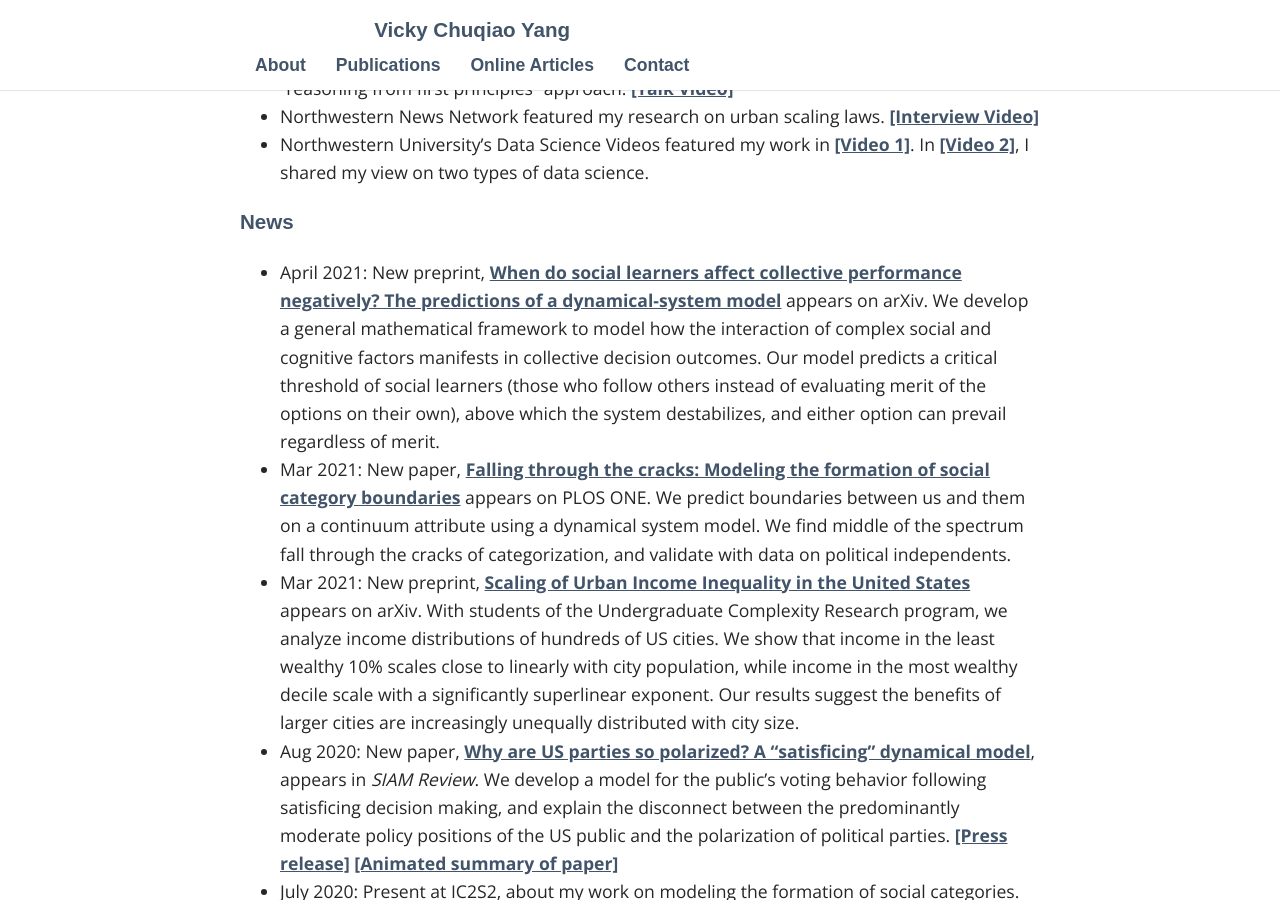
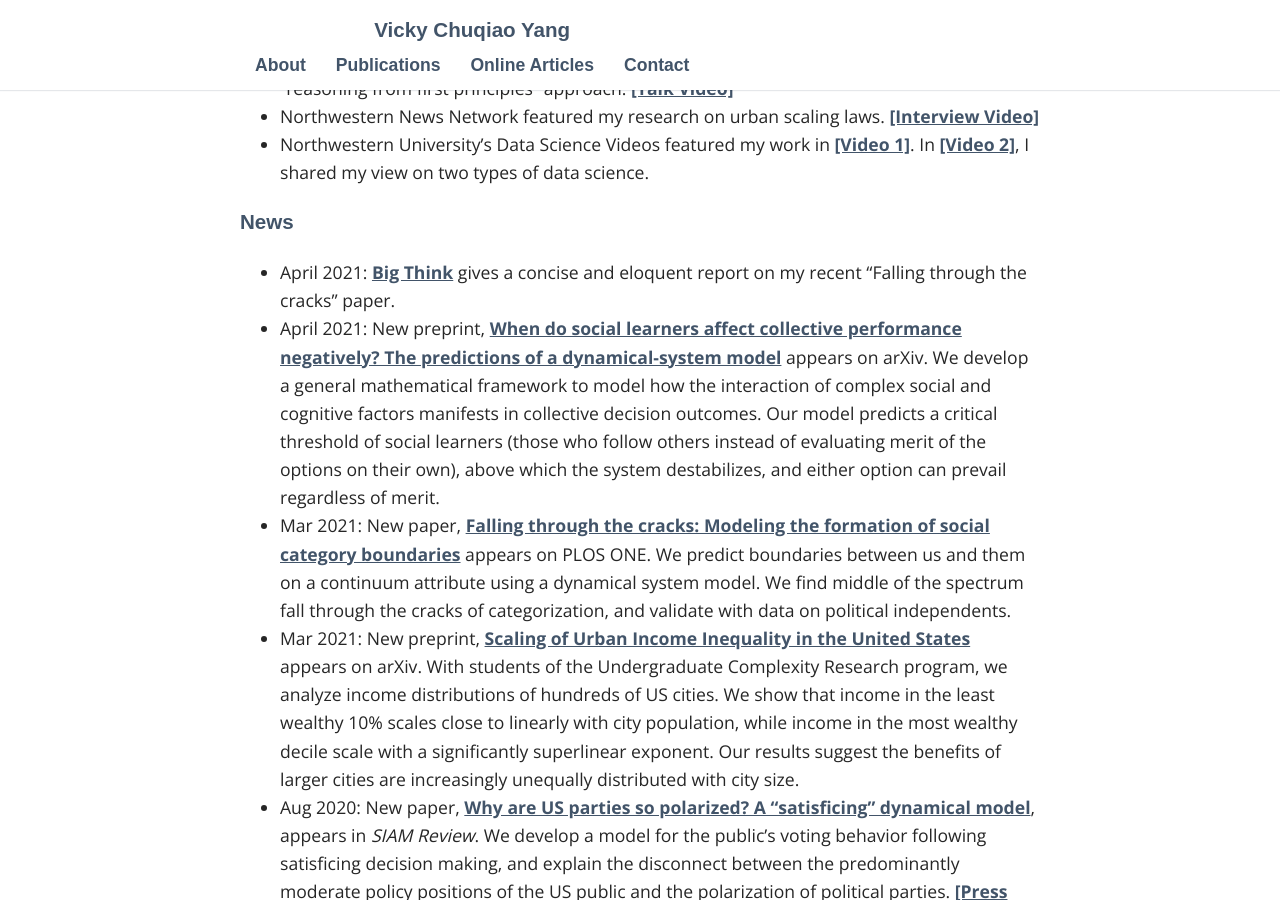
Before and after one commit to vc-yang/vc-yang.github.io, a Jekyll site: the page built from index.md, in a window 1280 px wide and 900 px high, scrolled down 729 px. Built offline with Jekyll 4.4.1, drawn with Linux system fonts in a browser that asks for light colours; some web fonts are replaced.

Commit message:
Big think news

```diff
--- a/index.md
+++ b/index.md
@@ -22,6 +22,7 @@ If you are looking for my interactive visualization of US Congress ideology, it'
 
 
 ### News
+* April 2021: [Big Think](https://bigthink.com/surprising-science/middle-excluded-politics) gives a concise and eloquent report on my recent "Falling through the cracks" paper.
 * April 2021: New preprint, [When do social learners affect collective performance negatively? The predictions of a dynamical-system model](http://arxiv.org/abs/2104.00770) appears on arXiv. We develop a general mathematical framework to model how the interaction of complex social and cognitive factors manifests in collective decision outcomes. Our model predicts a critical threshold of social learners (those who follow others instead of evaluating merit of the options on their own), above which the system destabilizes, and either option can prevail regardless of merit.
 * Mar 2021: New paper, [Falling through the cracks: Modeling the formation of social category boundaries](https://journals.plos.org/plosone/article?id=10.1371/journal.pone.0247562) appears on PLOS ONE. We predict boundaries between us and them on a continuum attribute using a dynamical system model. We find middle of the spectrum fall through the cracks of categorization, and validate with data on political independents.
 * Mar 2021: New preprint, [Scaling of Urban Income Inequality in the United States](https://arxiv.org/abs/2102.13150) appears on arXiv. With students of the Undergraduate Complexity Research program, we analyze income distributions of hundreds of US cities. We show that income in the least wealthy 10% scales close to linearly with city population, while income in the most wealthy decile scale with a significantly superlinear exponent. Our results suggest the benefits of larger cities are increasingly unequally distributed with city size.
```
